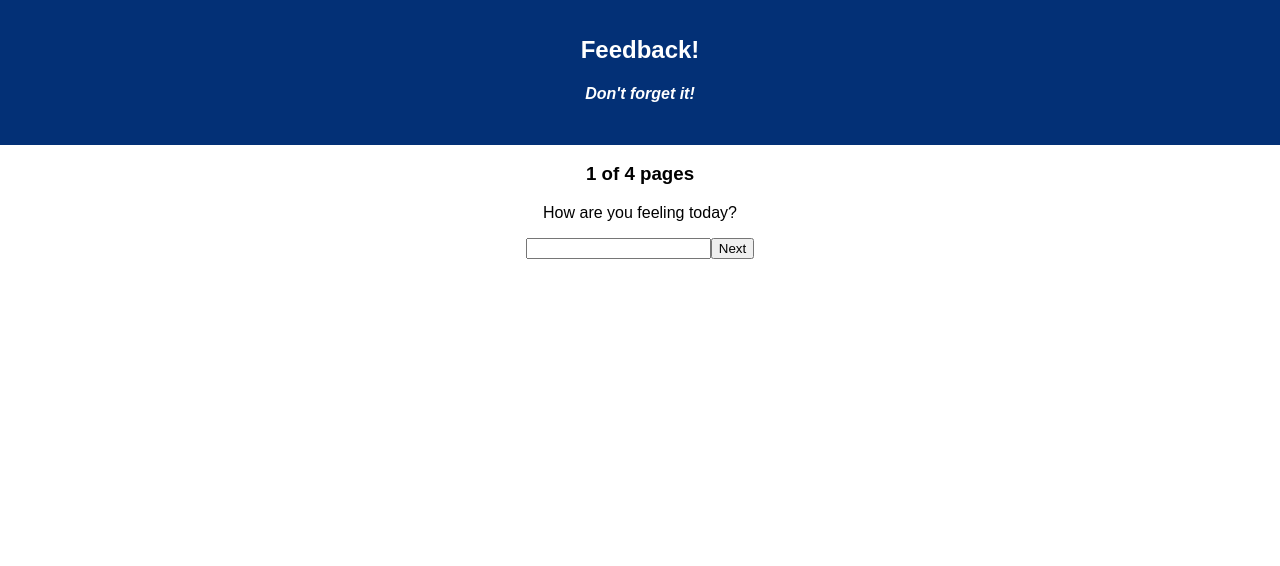
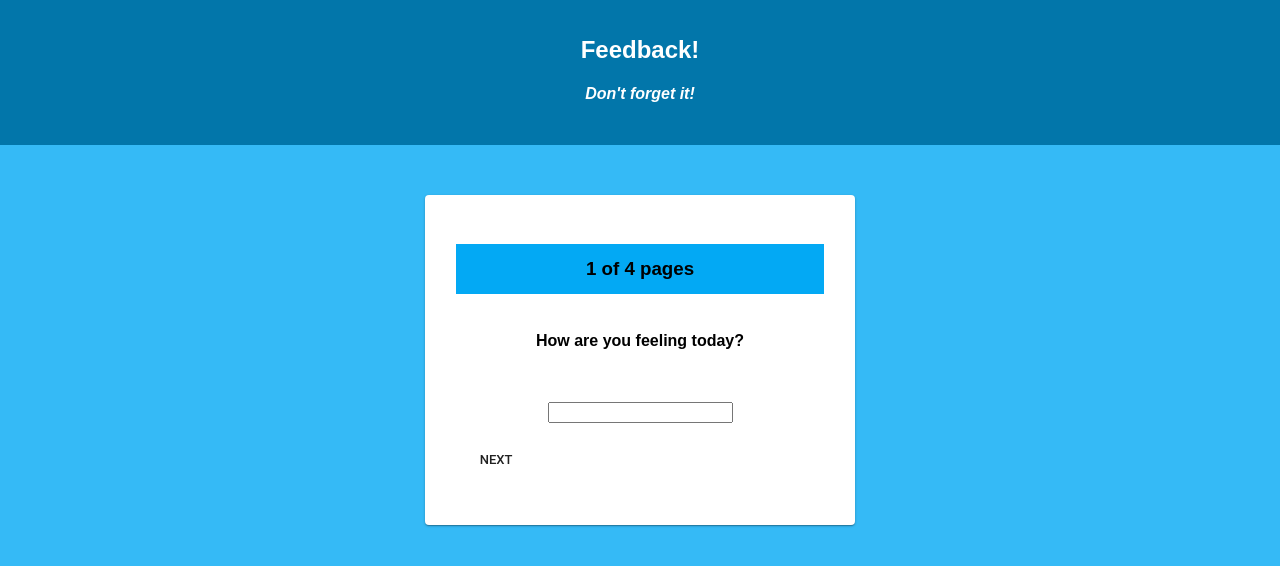
Before and after one commit to Millerborn/feedback-loop, a React (Create React App) app: page /#/ in a window 1280 px wide. Shown: the top 566 px of the page. Built offline with nearby package versions, Linux system fonts and the light colour scheme.

Commit message:
Start of material-ui updates

```diff
--- a/package.json
+++ b/package.json
@@ -4,12 +4,14 @@
   "private": true,
   "proxy": "http://localhost:5000",
   "dependencies": {
+    "@material-ui/core": "^3.3.2",
+    "@material-ui/icons": "^3.0.1",
     "axios": "^0.17.1",
     "express": "^4.16.4",
     "pg": "^7.4.1",
-    "react": "^16.2.0",
+    "react": "^16.6.0",
     "react-confirm-alert": "^2.0.6",
-    "react-dom": "^16.2.0",
+    "react-dom": "^16.6.0",
     "react-logger": "^1.1.0",
     "react-redux": "^5.1.0",
     "react-router-dom": "^4.3.1",
--- a/public/index.html
+++ b/public/index.html
@@ -10,6 +10,7 @@
     -->
     <link rel="manifest" href="%PUBLIC_URL%/manifest.json">
     <link rel="shortcut icon" href="%PUBLIC_URL%/favicon.ico">
+    <link rel="stylesheet" type="text/css" href="style.css">
     <!--
       Notice the use of %PUBLIC_URL% in the tags above.
       It will be replaced with the URL of the `public` folder during the build.
--- /dev/null
+++ b/public/style.css
@@ -0,0 +1,3 @@
+body {
+    background-color: #35baf6;
+}
--- a/src/components/App/App.css
+++ b/src/components/App/App.css
@@ -3,7 +3,7 @@
 }
 
 .App-header {
-  background-color: #033076;
+  background-color: #0276aa;
   min-height: 70px;
   padding: 20px;
   color: white;
--- a/src/components/App/App.js
+++ b/src/components/App/App.js
@@ -9,11 +9,12 @@ import Support from '../Support/Support';
 import Comments from '../Comments/Comments';
 import AdminView from '../AdminView/AdminView';
 import ThankYou from '../ThankYou/ThankYou';
+
 class App extends Component {
 
   render() {
     return (
-      <Router>
+      <Router id="outerRouter">
         <div className="App">
           <Header />
             <Route exact path="/" component={FeelingFeedback} />
--- /dev/null
+++ b/src/components/FeelingFeedback/FeelingFeedback.css
@@ -0,0 +1,17 @@
+#card {
+    width: 400px;;
+    height: 300px;
+    display: inline-block;
+    line-height: 50px;
+    padding: 15px;
+    margin: 50px;
+}
+
+#button {
+    display: flex;
+    justify-content: center;
+}
+
+#cardHeader {
+    background-color: #03a9f4;
+}
--- a/src/components/FeelingFeedback/FeelingFeedback.js
+++ b/src/components/FeelingFeedback/FeelingFeedback.js
@@ -1,5 +1,13 @@
 import React, { Component } from 'react';
 import { connect } from 'react-redux';
+
+// import { withStyles } from '@material-ui/core/styles';
+import Card from '@material-ui/core/Card';
+import CardActions from '@material-ui/core/CardActions';
+import CardContent from '@material-ui/core/CardContent';
+import Button from '@material-ui/core/Button';
+import './FeelingFeedback.css';
+
 class FeelingFeedback extends Component {
 
     state = {
@@ -25,16 +33,20 @@ class FeelingFeedback extends Component {
 
   render() {
     return (
-        <div>
-            <h3>1 of 4 pages</h3>
-            <section>
-                <p>How are you feeling today?</p>
-            </section>
-            <form onSubmit={this.handleNextClick}>
-            <input onChange={this.handleChange} value={this.state.feeling} />
-            <button type="submit">Next</button>
-            </form>
-        </div>
+        <Card id="card">
+            <CardContent>
+                <h3 id="cardHeader">1 of 4 pages</h3>
+                <section>
+                    <h4>How are you feeling today?</h4>
+                </section>
+                <form onSubmit={this.handleNextClick}>
+                <input onChange={this.handleChange} value={this.state.feeling} />
+                <CardActions>
+                <Button id="button" size="small" type="submit">Next</Button>
+                </CardActions>
+                </form>
+            </CardContent>
+        </Card>
     );
   }
 }
--- /dev/null
+++ b/src/components/Support/Support.css
@@ -0,0 +1,17 @@
+#card {
+    width: 400px;;
+    height: 300px;
+    display: inline-block;
+    line-height: 50px;
+    padding: 15px;
+    margin: 50px;
+}
+
+#button {
+    display: flex;
+    justify-content: center;
+}
+
+#cardHeader {
+    background-color: #03a9f4;
+}
--- a/src/components/Support/Support.js
+++ b/src/components/Support/Support.js
@@ -1,5 +1,12 @@
 import React, { Component } from 'react';
 import { connect } from 'react-redux';
+
+import Card from '@material-ui/core/Card';
+import CardActions from '@material-ui/core/CardActions';
+import CardContent from '@material-ui/core/CardContent';
+import Button from '@material-ui/core/Button';
+import './Support.css';
+
 class Support extends Component {
 
     state = {
@@ -25,16 +32,18 @@ class Support extends Component {
 
   render() {
     return (
-        <div>
-            <h3>3 of 4 pages</h3>
-            <section>
-                <p>How well are you being supported?</p>
-            </section>
-            <form onSubmit={this.handleNextClick}>
-            <input onChange={this.handleChange} value={this.state.support} />
-            <button type="submit">Next</button>
-            </form>
-        </div>
+        <Card id="card">
+            <CardContent>
+                <h3 id="cardHeader">3 of 4 pages</h3>
+                <section><p>How well are you being supported?</p></section>
+                <form onSubmit={this.handleNextClick}>
+                    <input onChange={this.handleChange} value={this.state.support} />
+                    <CardActions>
+                        <Button id="button" size="small" type="submit">Next</Button>
+                    </CardActions>
+                </form>
+            </CardContent>
+        </Card>
     );
   }
 }
```
Also changed, not shown: 1 other file (tests, documents, lock files or other folders).
